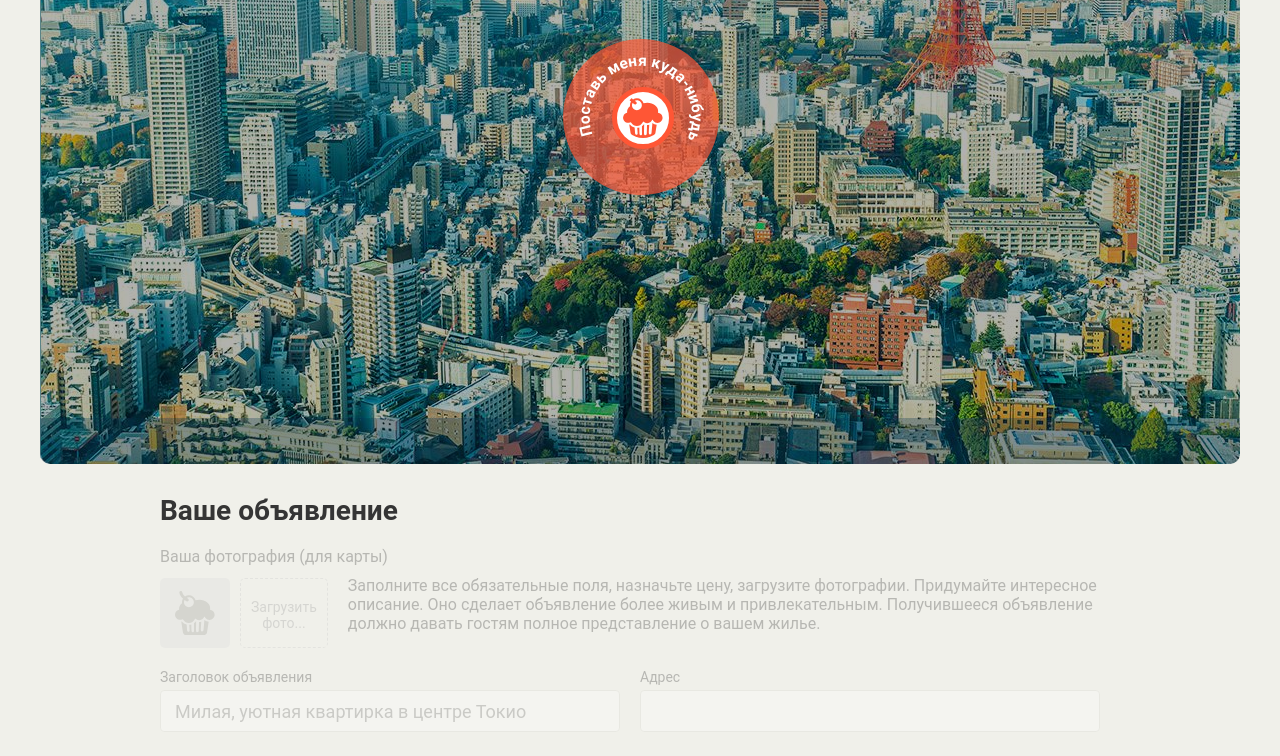
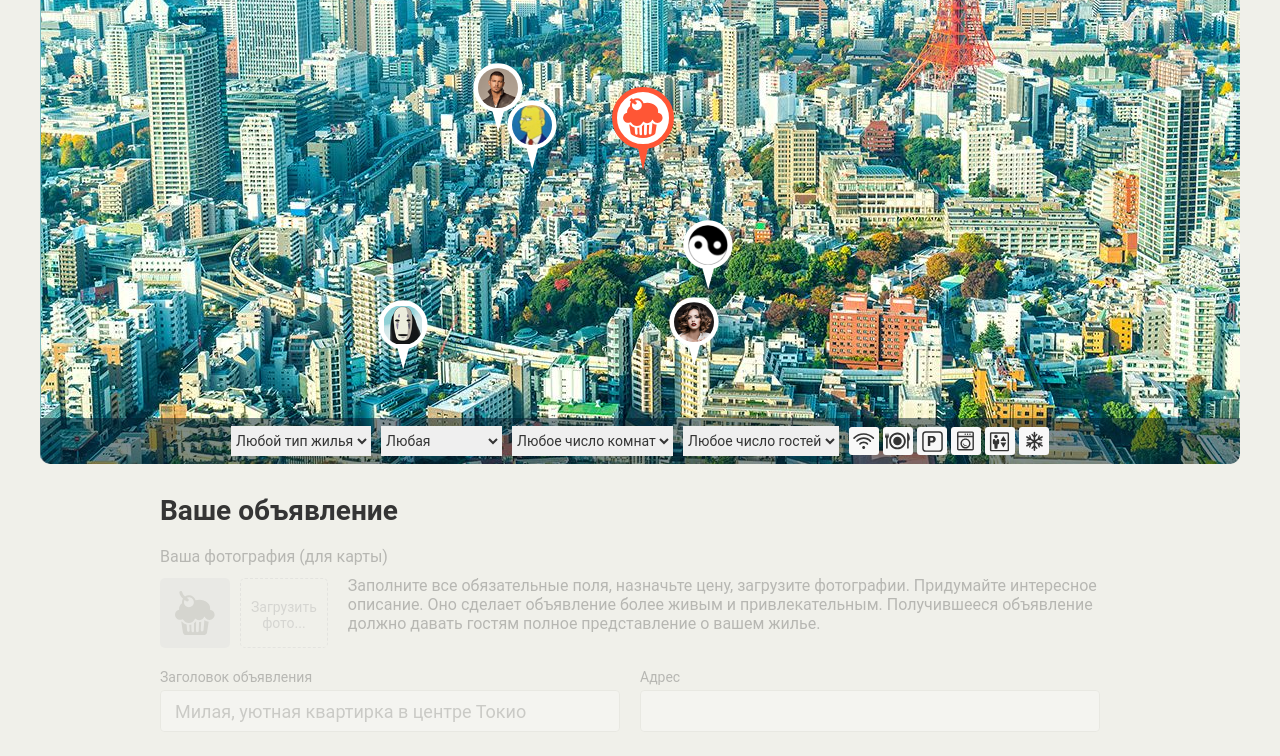
Before and after one commit to artamonster/1277737-keksobooking-20, a website: page index.html in a window 1280 px wide. Shown: the part 286-1042 px from the top of the page. Drawn offline with Linux system fonts and the light colour scheme; files whose address does not match are found by name.

Commit message:
realized renderPins function

```diff
--- a/index.html
+++ b/index.html
@@ -248,5 +248,7 @@
     </div>
   </template>
 
+    <script src="js/main.js"></script>
+
 </body>
 </html>
--- a/js/main.js
+++ b/js/main.js
@@ -0,0 +1,128 @@
+'use strict';
+
+var OFFERS_NUMBER = 8;
+var PROPERTIES_TYPE = [
+  'palace',
+  'flat',
+  'house',
+  'bungalo'
+];
+var MIN_AMOUNT_ROOM = 1;
+var MAX_AMOUNT_ROOM = 5;
+var MIN_AMOUNT_GUEST = 1;
+var MAX_AMOUNT_GUEST = 10;
+
+var MAP_WIDTH = 1200;
+var MAP_TOP_Y = 130;
+var MAP_BOTTOM_Y = 630;
+
+var CHECKIN_TIME = [
+  '12:00',
+  '13:00',
+  '14:00'
+];
+
+var CHECKOUT_TIME = [
+  '12:00',
+  '13:00',
+  '14:00'
+];
+
+var FEATURES = [
+  'wifi',
+  'dishwasher',
+  'parking',
+  'washer',
+  'elevator',
+  'conditioner'
+];
+
+var PHOTOS = [
+  'http://o0.github.io/assets/images/tokyo/hotel1.jpg',
+  'http://o0.github.io/assets/images/tokyo/hotel2.jpg',
+  'http://o0.github.io/assets/images/tokyo/hotel3.jpg'
+];
+
+var PIN_OFFSET_X = -25;
+var PIN_OFFSET_Y = -35;
+
+var getRandomElement = function (arr) {
+  return arr[Math.floor(Math.random() * arr.length)];
+};
+
+var getRandomIntInclusive = function (min, max) {
+  min = Math.ceil(min);
+  max = Math.floor(max);
+  return Math.floor(Math.random() * (max - min + 1)) + min;
+};
+
+var getListOfOffers = function () {
+  var offers = [];
+  for (var i = 0; i < OFFERS_NUMBER; i++) {
+    offers[i] = createOffer(i + 1);
+  }
+  return offers;
+};
+
+var createOffer = function (offerNumber) {
+  var locationX = getRandomIntInclusive(0, MAP_WIDTH);
+  var locationY = getRandomIntInclusive(MAP_TOP_Y, MAP_BOTTOM_Y);
+  var offer = {
+    author: {
+      avatar: 'img/avatars/user0' + (offerNumber) + '.png'
+    },
+    offer: {
+      title: 'строка, заголовок предложения',
+      address: locationX + ', ' + locationY,
+      price: 1000,
+      type: getRandomElement(PROPERTIES_TYPE),
+      rooms: getRandomIntInclusive(MIN_AMOUNT_ROOM, MAX_AMOUNT_ROOM),
+      guests: getRandomIntInclusive(MIN_AMOUNT_GUEST, MAX_AMOUNT_GUEST),
+      checkin: getRandomElement(CHECKIN_TIME),
+      checkout: getRandomElement(CHECKOUT_TIME),
+      features: getRandomElement(FEATURES),
+      description: 'строка с описанием',
+      photos: PHOTOS
+    },
+    location: {
+      x: locationX,
+      y: locationY
+    }
+  };
+  return offer;
+};
+
+var activateMap = function (element) {
+  element.classList.remove('map--faded');
+};
+
+var createPin = function (offer) {
+  var pin = pinTemplate.cloneNode(true);
+  var pinX = offer.location.x + PIN_OFFSET_X;
+  var pinY = offer.location.y + PIN_OFFSET_Y;
+  pin.style = 'left: ' + pinX + 'px; top: ' + pinY + 'px;';
+
+  var pinAvatar = pin.querySelector('img');
+  pinAvatar.src = offer.author.avatar;
+  pinAvatar.alt = offer.offer.title;
+
+  return pin;
+};
+
+var renderPins = function (offers) {
+  var fragment = document.createDocumentFragment();
+  for (var j = 0; j < offers.length; j++) {
+    fragment.appendChild(createPin(offers[j]));
+  }
+  pin.appendChild(fragment);
+};
+
+var map = document.querySelector('.map');
+activateMap(map);
+
+var pin = document.querySelector('.map__pins');
+var pinTemplate = document.querySelector('#pin')
+  .content.querySelector('.map__pin');
+var offers = getListOfOffers();
+
+renderPins(offers);
```
